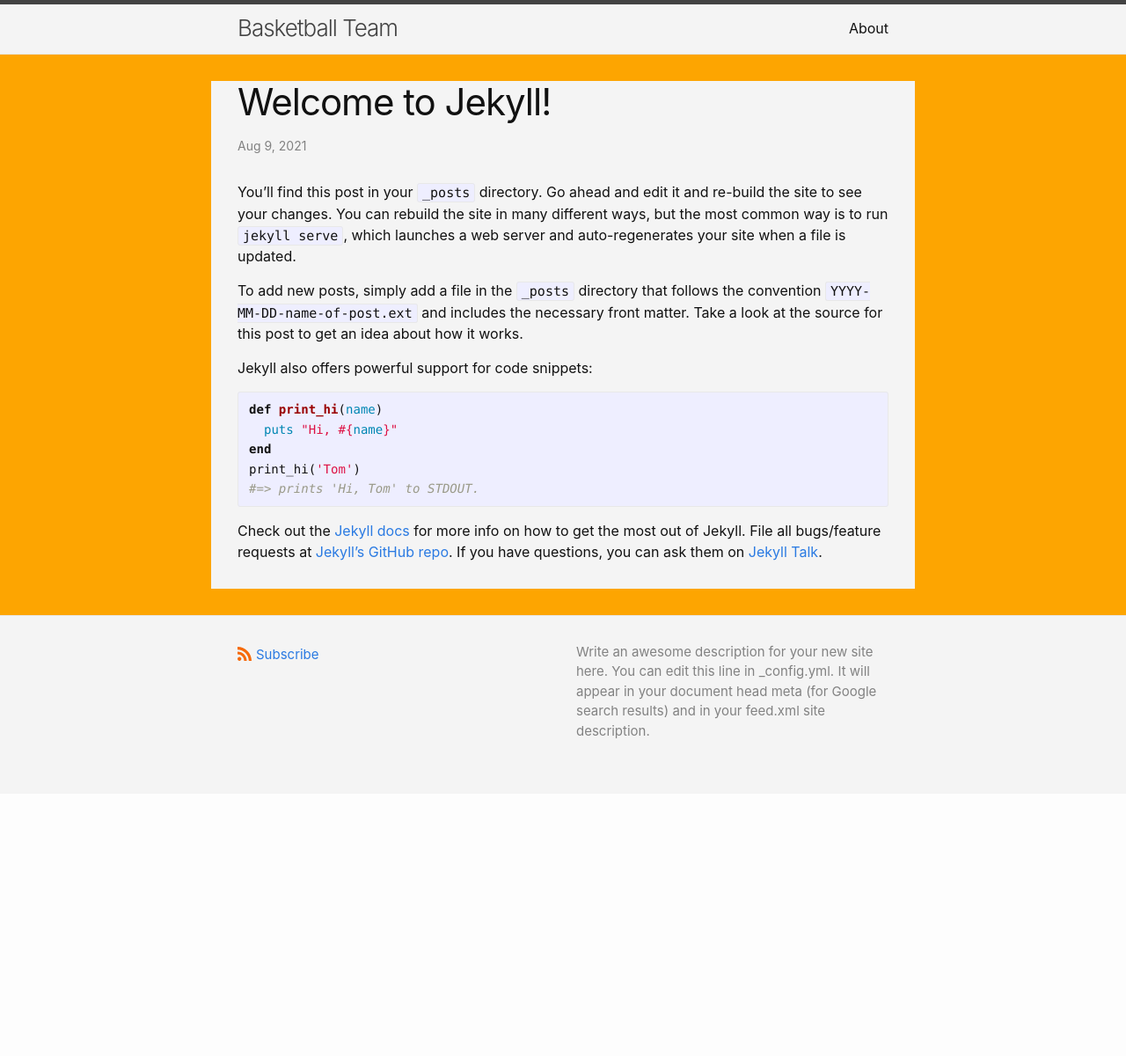
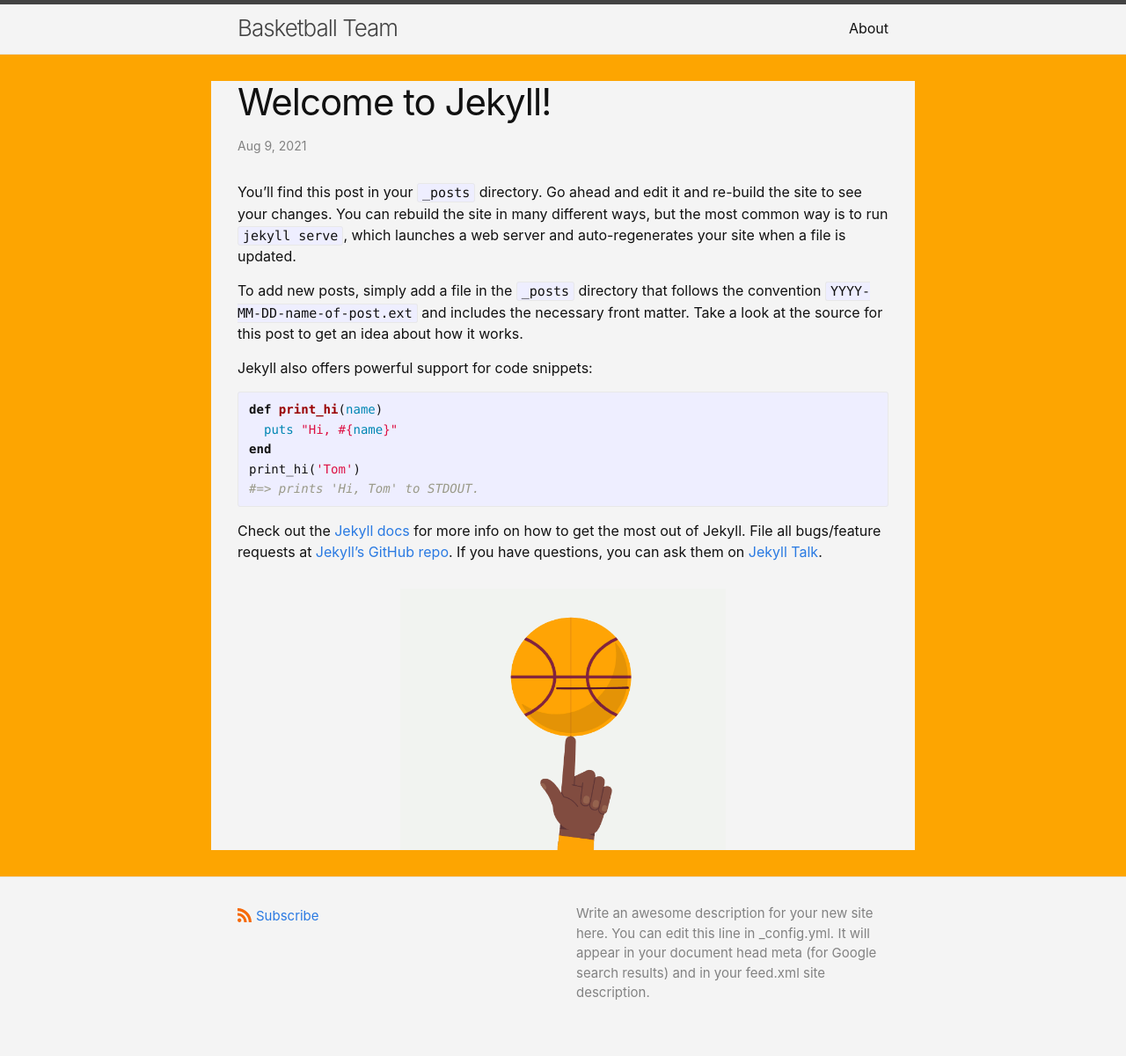
Before and after one commit to Ughuuu/basketball-team-landing, a Jekyll site: the page built from _posts/2021-08-09-welcome-to-jekyll.markdown, in a window 1280 px wide. Shown: the whole page at 88% size. Built offline with Jekyll 4.4.1, drawn with Linux system fonts in a browser that asks for light colours; comment, search, counter and statistics services are not loaded; before the commit the page ends 902 px from its top, so only the background shows below that.

Commit message:
Update post.html

```diff
--- a/_layouts/post.html
+++ b/_layouts/post.html
@@ -36,3 +36,5 @@ layout: default
 
   <a class="u-url" href="{{ page.url | relative_url }}" hidden></a>
 </article>
+
+<img style="margin: auto; display: block; width:50%;" src="/assets/spin_big.gif" alt="Spinning basketball">
```
